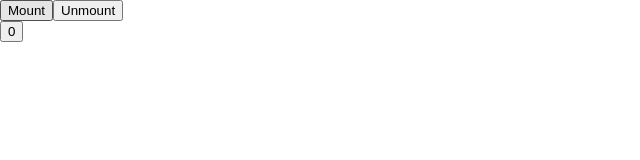
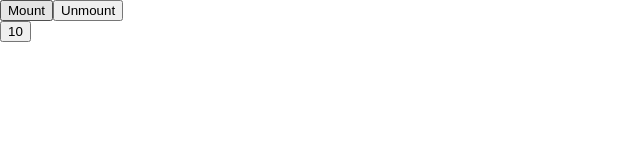
Before and after one commit to andrisazens/learning_react, a React (Create React App) app in the folder egghead.io/create-react-app/: page / in a window 1280 px wide. Both pictures are taken after a click on the button "Mount". Shown: the top 160 px of the page, without its empty margins (0-640 px from the left). Built offline with nearby package versions, Linux system fonts and the light colour scheme.

Commit message:
Component cleanup

```diff
--- a/egghead.io/create-react-app/src/Lifecycle.js
+++ b/egghead.io/create-react-app/src/Lifecycle.js
@@ -12,16 +12,20 @@
     }
     componentWillMount() {
         console.log("componentWillMount");
+        this.setState({m:2});
     }
     render() {
         console.log("render");
-        return <button onClick={this.update}>{ this.state.val }</button>
+        return <button onClick={this.update}>{ this.state.val * this.state.m }</button>
     }
     componentDidMount() {
         console.log("componentDidMount");
+        //console.log(ReactDom.findDOMNode(this));
+        this.inc = setInterval(this.update, 500);
     }
     componentWillUnmount() {
         console.log("componentWillUnmount");
+        clearInterval(this.inc);
     }
 }
 
```
